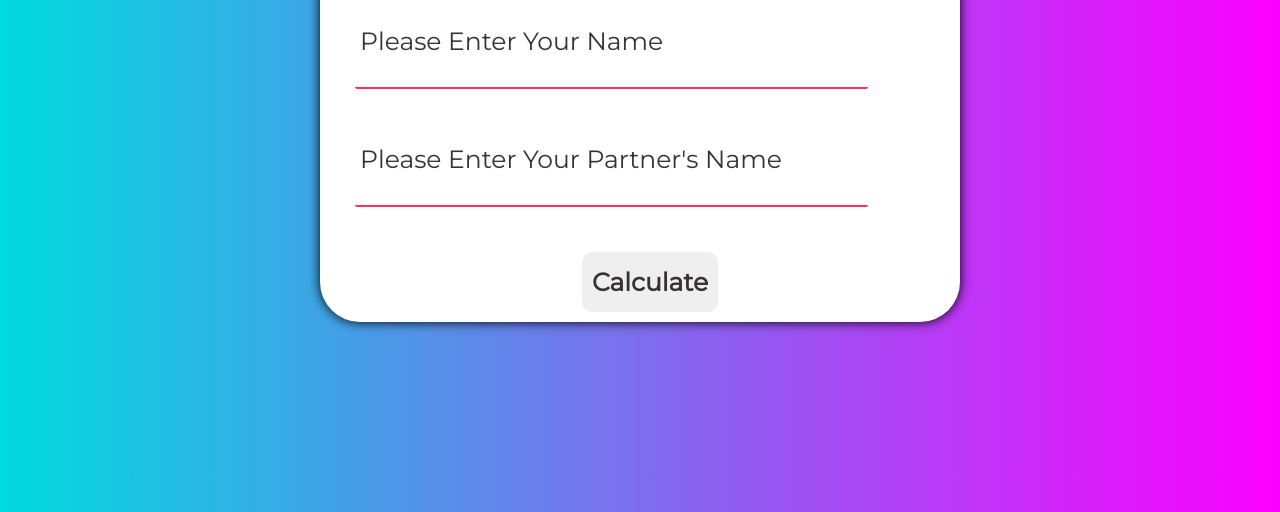
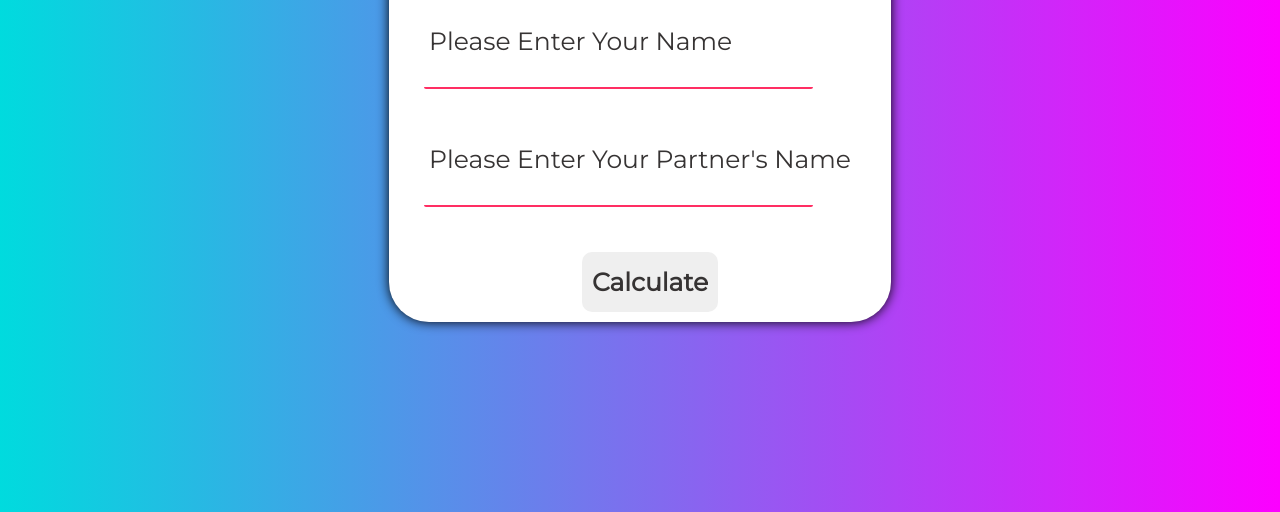
Before and after one commit to abhisekhgupta10/Love-Calculator, a plain HTML site: page index.html in a window 1280 px wide. Shown: the part 288-800 px from the top of the page. Drawn offline with Linux system fonts and the light colour scheme.

Commit message:
Update styles.css
updated view

```diff
--- a/styles.css
+++ b/styles.css
@@ -15,7 +15,7 @@
 }
 
 .wrap{
-    width: 50vw;
+    width:fit-content;
     background-color:#ffffff;
     border-radius: 40px;
     box-shadow:0px 0px 12px black;
```
